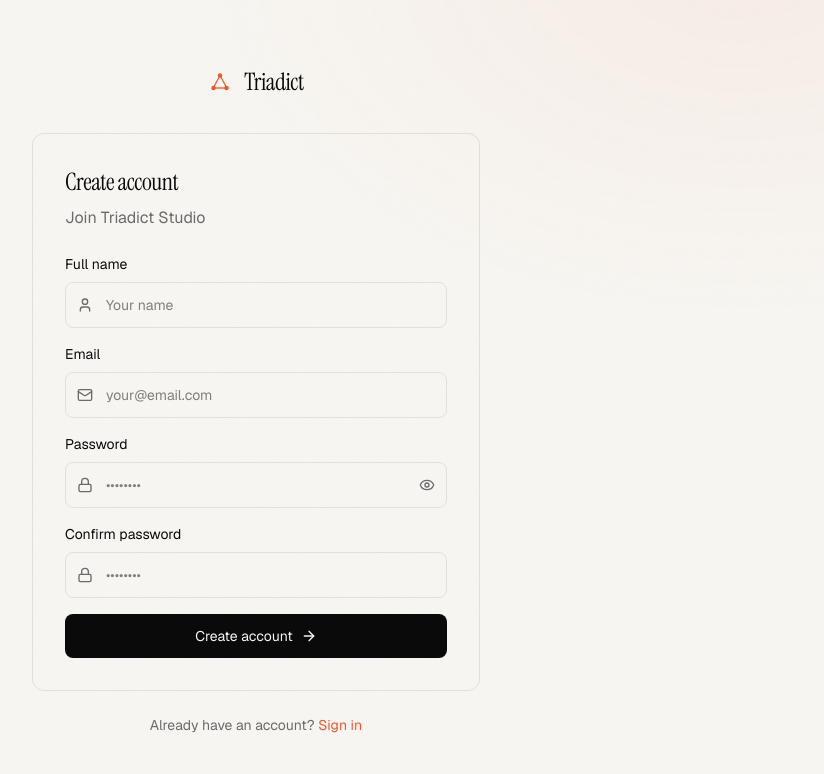
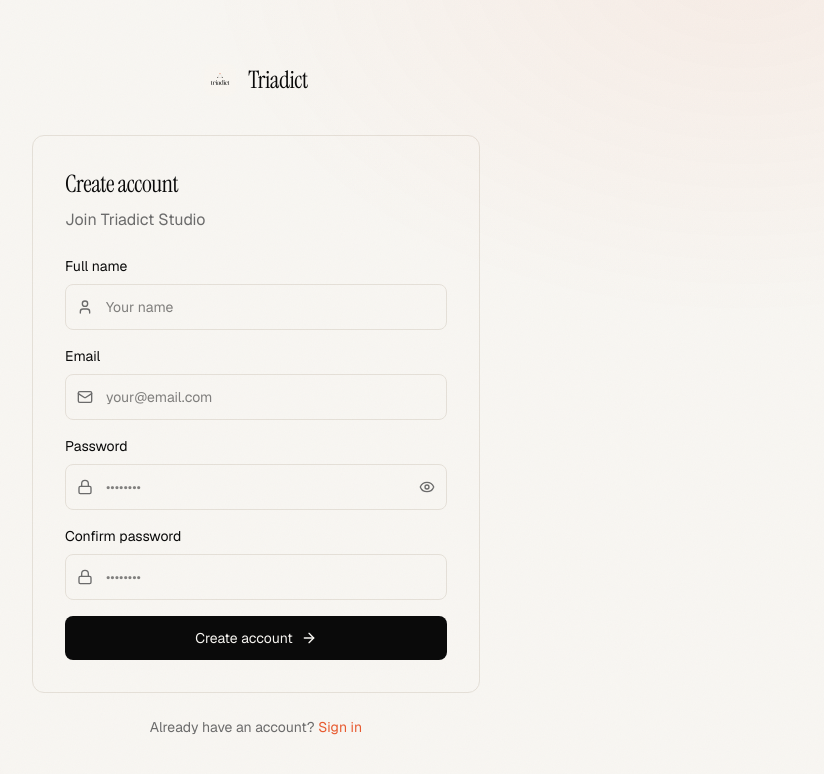
Before and after one commit to FreakyAdy/team-portfolio-freelancing, a Next.js app in the folder triadict/: page /auth/signup in a window 1280 px wide. Shown: the top 774 px of the page, without its empty margins (384-1208 px from the left). Built offline with nearby package versions, Linux system fonts and the light colour scheme; no server answers.

Commit message:
Add brand logo across all surfaces

```diff
--- a/triadict/src/app/(marketing)/page.tsx
+++ b/triadict/src/app/(marketing)/page.tsx
@@ -167,14 +167,13 @@
       <header className={`nav-wrap${navScrolled ? " scrolled" : ""}`}>
         <div className="max-w-[1360px] mx-auto px-6 md:px-10 h-16 md:h-[76px] flex items-center justify-between">
           <a href="#top" className="flex items-center gap-3 group" aria-label="Triadict \u2014 home">
-            <svg width="22" height="22" viewBox="0 0 24 24" fill="none" stroke="currentColor" strokeWidth="1.25" aria-hidden="true" className="text-ink transition-colors duration-300 group-hover:text-coral">
-              <line x1="12" y1="5.5" x2="5.5" y2="17.5" />
-              <line x1="12" y1="5.5" x2="18.5" y2="17.5" />
-              <line x1="6" y1="18" x2="18" y2="18" />
-              <circle cx="12" cy="5.5" r="1.6" fill="currentColor" />
-              <circle cx="5.5" cy="18" r="1.6" fill="currentColor" />
-              <circle cx="18.5" cy="18" r="1.6" fill="currentColor" />
-            </svg>
+            <img
+              src="/brand/logo.jpeg"
+              alt="Triadict"
+              width={28}
+              height={28}
+              className="rounded-md object-cover transition-transform duration-300 group-hover:scale-105"
+            />
             <span className="font-display text-[22px] tracking-tight leading-none">Triadict</span>
             <span className="hidden md:inline font-mono text-[10px] tracking-[0.14em] uppercase text-mute ml-1">Studio</span>
           </a>
--- a/triadict/src/app/auth/login/page.tsx
+++ b/triadict/src/app/auth/login/page.tsx
@@ -136,22 +136,11 @@
         {/* Logo */}
         <div className="text-center mb-8">
           <Link href="/" className="inline-flex items-center gap-3">
-            <svg
-              width="24"
-              height="24"
-              viewBox="0 0 24 24"
-              fill="none"
-              stroke="currentColor"
-              strokeWidth="1.25"
-              className="text-coral"
-            >
-              <line x1="12" y1="5.5" x2="5.5" y2="17.5"/>
-              <line x1="12" y1="5.5" x2="18.5" y2="17.5"/>
-              <line x1="6" y1="18" x2="18" y2="18"/>
-              <circle cx="12" cy="5.5" r="1.6" fill="currentColor"/>
-              <circle cx="5.5" cy="18" r="1.6" fill="currentColor"/>
-              <circle cx="18.5" cy="18" r="1.6" fill="currentColor"/>
-            </svg>
+            <img
+              src="/brand/logo.jpeg"
+              alt="Triadict"
+              className="w-8 h-8 rounded-lg object-cover"
+            />
             <span className="font-display text-2xl tracking-tight">Triadict</span>
           </Link>
         </div>
--- a/triadict/src/app/auth/signup/page.tsx
+++ b/triadict/src/app/auth/signup/page.tsx
@@ -74,22 +74,11 @@
         {/* Logo */}
         <div className="text-center mb-8">
           <Link href="/" className="inline-flex items-center gap-3">
-            <svg
-              width="24"
-              height="24"
-              viewBox="0 0 24 24"
-              fill="none"
-              stroke="currentColor"
-              strokeWidth="1.25"
-              className="text-coral"
-            >
-              <line x1="12" y1="5.5" x2="5.5" y2="17.5"/>
-              <line x1="12" y1="5.5" x2="18.5" y2="17.5"/>
-              <line x1="6" y1="18" x2="18" y2="18"/>
-              <circle cx="12" cy="5.5" r="1.6" fill="currentColor"/>
-              <circle cx="5.5" cy="18" r="1.6" fill="currentColor"/>
-              <circle cx="18.5" cy="18" r="1.6" fill="currentColor"/>
-            </svg>
+            <img
+              src="/brand/logo.jpeg"
+              alt="Triadict"
+              className="w-8 h-8 rounded-lg object-cover"
+            />
             <span className="font-display text-2xl tracking-tight">Triadict</span>
           </Link>
         </div>
--- a/triadict/src/app/studio/layout.tsx
+++ b/triadict/src/app/studio/layout.tsx
@@ -157,22 +157,11 @@
             {mobileMenuOpen ? <X className="w-5 h-5" /> : <Menu className="w-5 h-5" />}
           </button>
           <Link href="/studio/dashboard" className="flex items-center gap-2">
-            <svg
-              width="18"
-              height="18"
-              viewBox="0 0 24 24"
-              fill="none"
-              stroke="currentColor"
-              strokeWidth="1.25"
-              className="text-coral"
-            >
-              <line x1="12" y1="5.5" x2="5.5" y2="17.5"/>
-              <line x1="12" y1="5.5" x2="18.5" y2="17.5"/>
-              <line x1="6" y1="18" x2="18" y2="18"/>
-              <circle cx="12" cy="5.5" r="1.6" fill="currentColor"/>
-              <circle cx="5.5" cy="18" r="1.6" fill="currentColor"/>
-              <circle cx="18.5" cy="18" r="1.6" fill="currentColor"/>
-            </svg>
+            <img
+              src="/brand/logo.jpeg"
+              alt="Triadict"
+              className="w-6 h-6 rounded object-cover"
+            />
             <span className="font-display text-lg tracking-tight">Studio</span>
           </Link>
         </div>
@@ -210,22 +199,11 @@
         {/* Logo */}
         <div className="h-16 flex items-center px-5 border-b border-hairline">
           <Link href="/studio/dashboard" className="flex items-center gap-3">
-            <svg
-              width="22"
-              height="22"
-              viewBox="0 0 24 24"
-              fill="none"
-              stroke="currentColor"
-              strokeWidth="1.25"
-              className="text-coral flex-shrink-0"
-            >
-              <line x1="12" y1="5.5" x2="5.5" y2="17.5"/>
-              <line x1="12" y1="5.5" x2="18.5" y2="17.5"/>
-              <line x1="6" y1="18" x2="18" y2="18"/>
-              <circle cx="12" cy="5.5" r="1.6" fill="currentColor"/>
-              <circle cx="5.5" cy="18" r="1.6" fill="currentColor"/>
-              <circle cx="18.5" cy="18" r="1.6" fill="currentColor"/>
-            </svg>
+            <img
+              src="/brand/logo.jpeg"
+              alt="Triadict"
+              className="w-7 h-7 rounded-md object-cover flex-shrink-0"
+            />
             {sidebarOpen && (
               <span className="font-display text-lg tracking-tight">Studio</span>
             )}
```
Also changed, not shown: triadict/public/brand/logo.jpeg (added), 1 other file (tests, documents, lock files or other folders).
